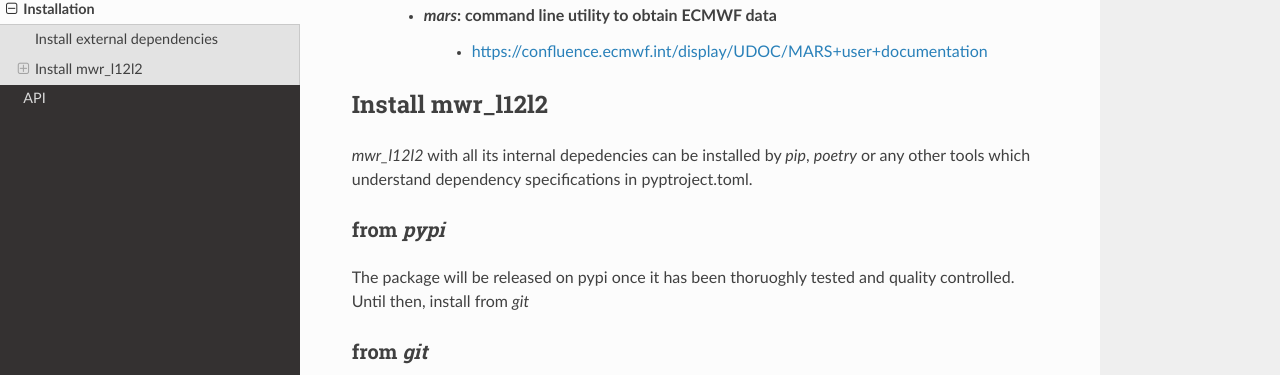
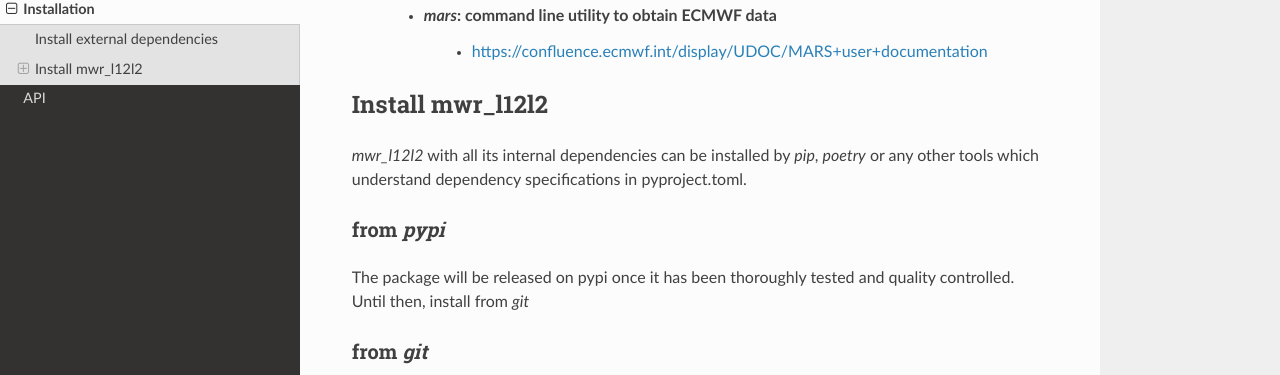
Before and after one commit to MeteoSwiss/mwr_l12l2, a Sphinx documentation site: the page built from docs/installation.rst, in a window 1280 px wide and 900 px high, scrolled down 496 px. Shown: the part 112-487 px from the top of the window. Built offline with Sphinx 7.4.7 and the Read the Docs theme 2.0.0, drawn with Linux system fonts in a browser that asks for light colours.

```diff
--- a/docs/installation.rst
+++ b/docs/installation.rst
@@ -19,12 +19,12 @@ To run correctly *mwr_l12l2* needs some external dependencies which cannot be in
 
 Install mwr_l12l2
 ^^^^^^^^^^^^^^^^^
-*mwr_l12l2* with all its internal depedencies can be installed by *pip*, *poetry* or any other tools which understand
-dependency specifications in pyptroject.toml.
+*mwr_l12l2* with all its internal dependencies can be installed by *pip*, *poetry* or any other tools which understand
+dependency specifications in pyproject.toml.
 
 from *pypi*
 -----------
-The package will be released on pypi once it has been thoruoghly tested and quality controlled.
+The package will be released on pypi once it has been thoroughly tested and quality controlled.
 Until then, install from *git*
 
 ..
```
Also changed, not shown: README.md (+67 -5 lines).
